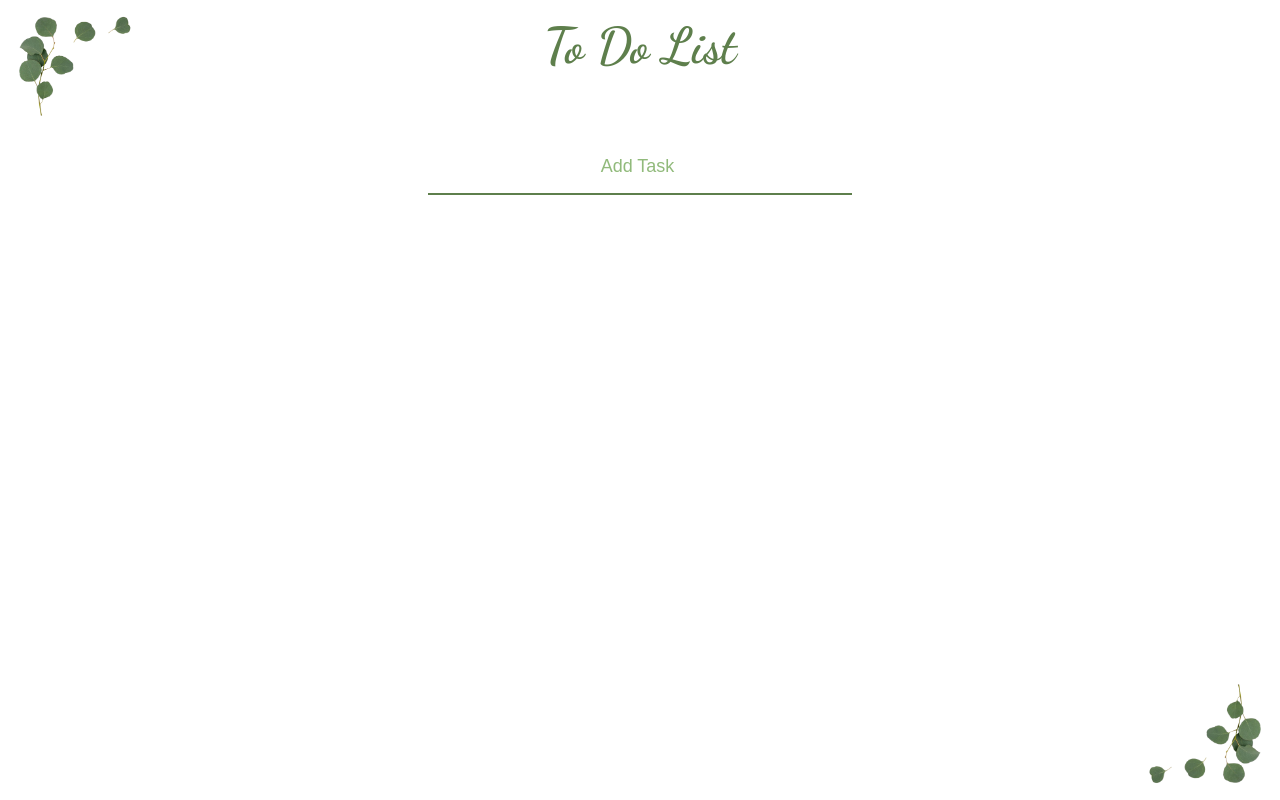
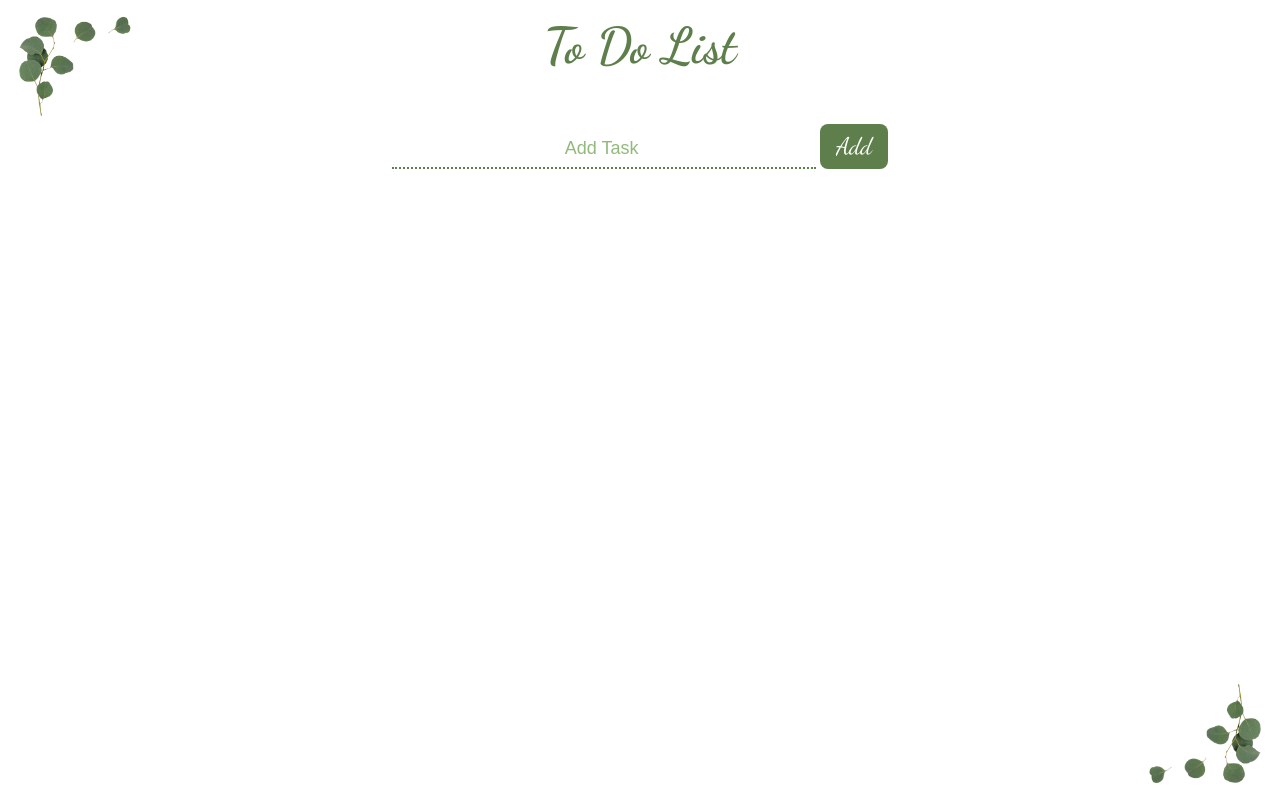
Before and after one commit to Izzah-Salam/ToDo-App, a plain HTML site: page todo.html in a window 1280 px wide. Drawn offline with Linux system fonts and the light colour scheme.

Commit message:
styling of simple todo list app

```diff
--- a/style.css
+++ b/style.css
@@ -3,9 +3,10 @@
     margin: 0;
     box-sizing: border-box;
 }
+
 .img-container{
 
-    height: 100vh;
+   height: 100vh;
    background-image: url(./img/top.png),url(./img/bottom.jpg);
    background-repeat: no-repeat;
    background-position: top left,bottom right;
@@ -21,19 +22,20 @@
     flex-direction: column;
 
 }
-h1{
+.title{
     font-family: 'Dancing Script', cursive;
     font-size: 50px;
     color: #5E7F4C;
     margin-top: 1rem;
-    margin-bottom: 4rem;
+    margin-bottom: 3rem;
 }
 input{
-   padding: 1rem 6rem;
+   padding: .5rem 6rem;
    border: none;
    outline: none;
    background-color: transparent;
-   border-bottom: 2px solid #5E7F4C;
+   border-bottom: 2px dotted #5E7F4C;
+   /* border-top: 2px solid #5E7F4C; */
    font-size: 18px;
 }
 
@@ -41,3 +43,15 @@ input::placeholder{
     color: #91ba7b;
     text-align: center;
 }
+
+.addbtn{
+    font-family: 'Dancing Script', cursive;
+    padding: .5rem 1rem;
+    border: none;
+    background-color: #5E7F4C;
+    color: white;
+    border-radius: .5rem;
+    font-size: 1.5rem;
+    cursor: pointer;
+
+}
--- a/todo.html
+++ b/todo.html
@@ -12,9 +12,10 @@
 <body>
     <div class="img-container">
         <div class="container">
-            <h1>To Do List</h1>
+            <h1 class="title">To Do List</h1>
             <div class="input-box">
                 <input type="text" placeholder="Add Task ">
+                <button class="addbtn">Add</button>
             </div>
 
 
```
